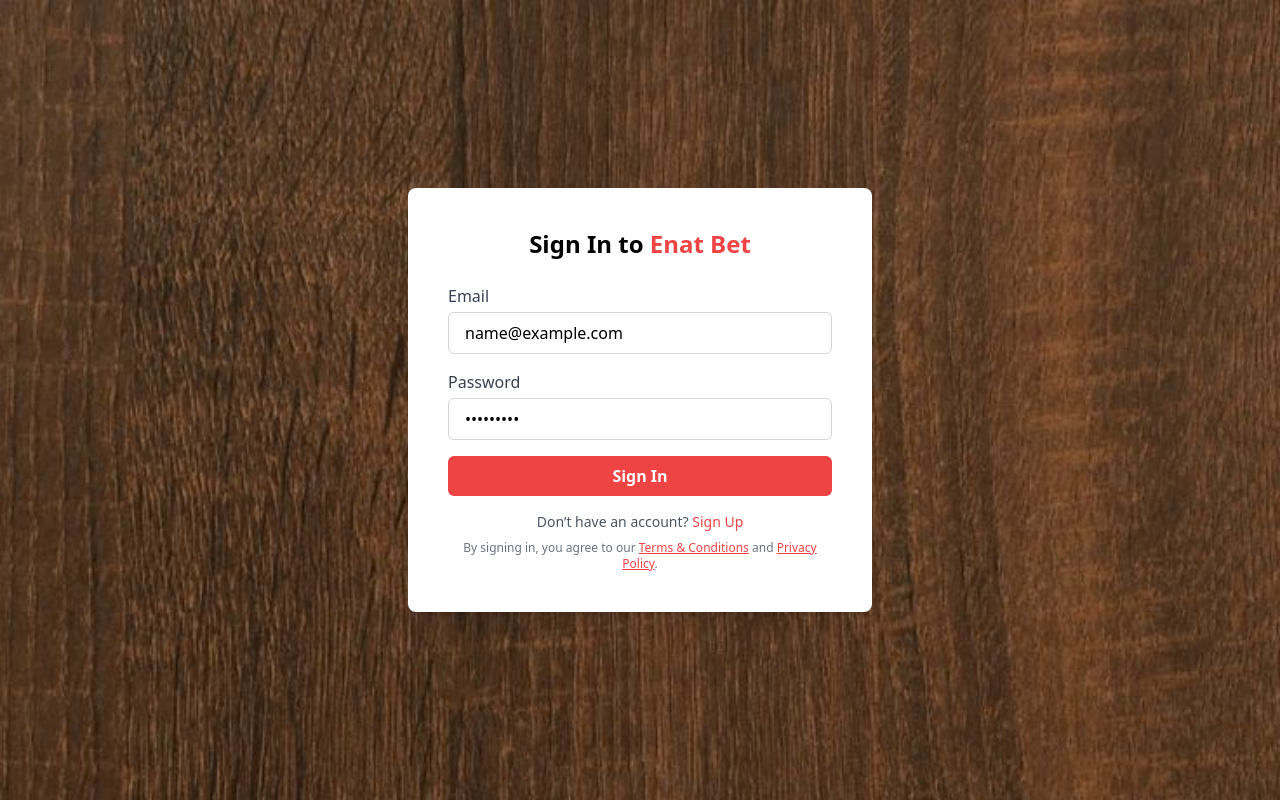
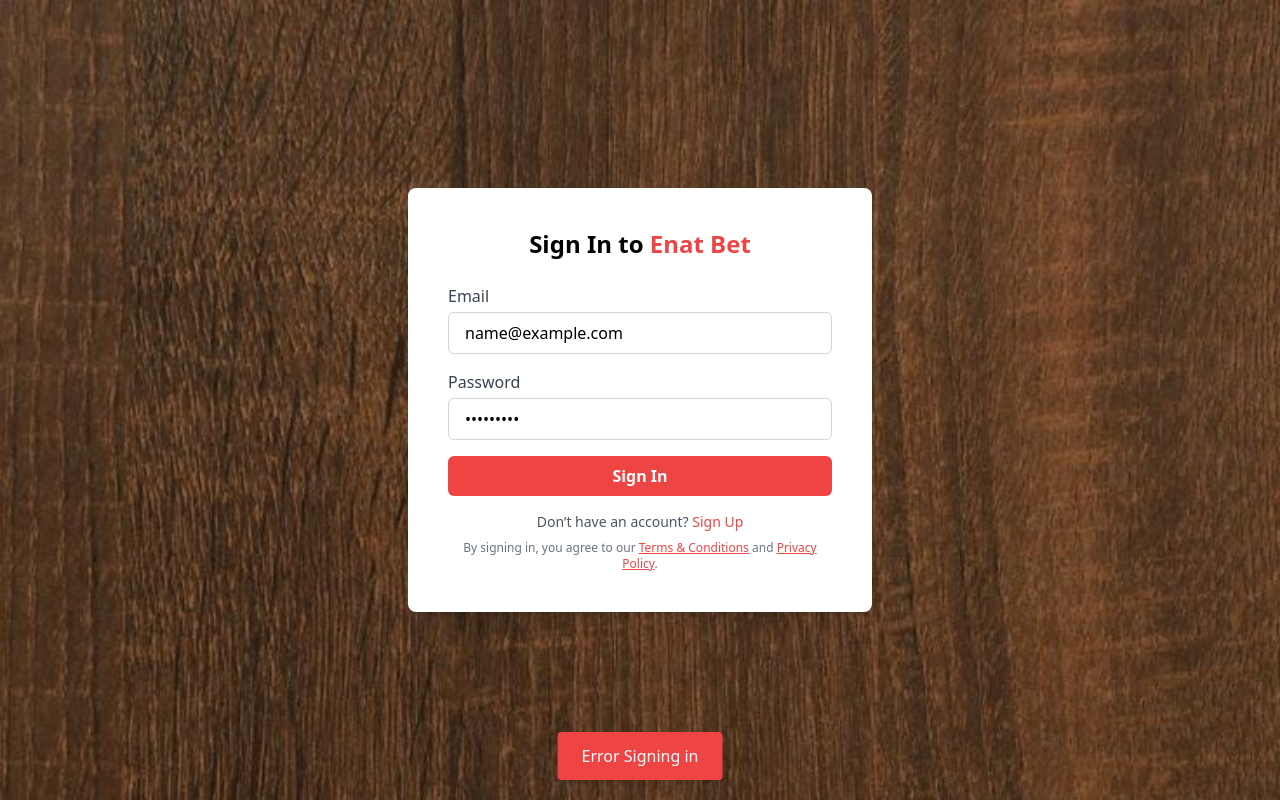
Before and after one commit to KalebAsratemedhin/EnatBet, a React (Vite) app in the folder client/: page /signin in a window 1280 px wide. Both pictures are taken after typing "name@example.com", "Sample123" into the empty fields and a click on the button "Sign In". Built offline with nearby package versions, Linux system fonts and the light colour scheme; no server answers.

Commit message:
chore: add loading spinner and snackbar

```diff
--- a/client/src/components/AuthLayout.tsx
+++ b/client/src/components/AuthLayout.tsx
@@ -16,7 +16,7 @@
         </aside>
 
         {/* Main content shifted to the right of the fixed sidebar */}
-        <main className="w-full lg:w-9/12 overflow-y-auto py-6">
+        <main className="w-full  overflow-y-auto py-6">
           <Outlet />
           <Footer />
         </main>
--- /dev/null
+++ b/client/src/components/LoadingSpinner.tsx
@@ -0,0 +1,11 @@
+import React from 'react';
+
+const LoadingSpinner: React.FC = () => {
+  return (
+    <div className="flex justify-center items-center h-full w-full">
+      <div className="w-12 h-12 border-4 border-blue-500 border-t-transparent rounded-full animate-spin"></div>
+    </div>
+  );
+};
+
+export default LoadingSpinner;
--- a/client/src/components/SigninForm.tsx
+++ b/client/src/components/SigninForm.tsx
@@ -1,10 +1,12 @@
-import React, { useEffect } from 'react';
+import React, { useEffect, useState } from 'react';
 import { useForm } from 'react-hook-form';
 import { yupResolver } from '@hookform/resolvers/yup';
 import * as yup from 'yup';
 import InputField from '../components/InputField';
 import { Link, useNavigate } from 'react-router-dom';
 import { useSigninMutation } from '../api/authApi';
+import Snackbar from './Snackbar';
+import LoadingSpinner from './LoadingSpinner';
 
 const signinSchema = yup.object().shape({
   email: yup.string().email('Invalid email').required('Email is required'),
@@ -21,8 +23,12 @@
   } = useForm<SigninFormValues>({
     resolver: yupResolver(signinSchema),
   });
-  const [signin, { isError, error, isSuccess }] = useSigninMutation();
+  const [signin, { isError, isLoading, error, isSuccess }] = useSigninMutation();
   const navigator = useNavigate();
+  const [snackbar, setSnackbar] = useState<{
+    message: string;
+    type: 'success' | 'error';
+  } | null>(null);
 
 
   const onSubmit = async (data: SigninFormValues) => {
@@ -41,11 +47,13 @@
   useEffect(() => {
     if (isError) {
       console.error('Sigin error:', error);
+      setSnackbar({ message: 'Error Signing in', type: 'error' });
     }
     if (isSuccess) {
+      setSnackbar({ message: 'Signed in', type: 'success' });
+
       const user = JSON.parse(localStorage.getItem('user') || '{}');
       navigator(`/dashboard/${user.role}`);
-      console.log('Sigin successful');
     }
   }, [isError, isSuccess, error]);
 
@@ -65,9 +73,14 @@
         </button>
         <p className="text-sm text-gray-600 mt-4 text-center">
         Don’t have an account?{' '}
+
+       {
+       isLoading ?
+        <LoadingSpinner /> :
         <Link to="/signup" className="text-red-500 hover:underline">
-          Sign Up
+            Sign Up
         </Link>
+       }
       </p>
 
       <p className="text-xs text-gray-500 mt-2 text-center">
@@ -81,6 +94,13 @@
         </a>.
       </p>
       </form>
+      {snackbar && (
+        <Snackbar
+          message={snackbar.message}
+          type={snackbar.type}
+          onClose={() => setSnackbar(null)}
+        />
+      )}
     </div>
   );
 };
--- a/client/src/components/SignupForm.tsx
+++ b/client/src/components/SignupForm.tsx
@@ -1,10 +1,12 @@
-import React, { useEffect } from 'react';
+import React, { useEffect, useState } from 'react';
 import { useForm } from 'react-hook-form';
 import { yupResolver } from '@hookform/resolvers/yup';
 import * as yup from 'yup';
 import InputField from '../components/InputField';
 import { Link, useNavigate } from 'react-router-dom';
 import { useSignupMutation } from '../api/authApi';
+import Snackbar from './Snackbar';
+import LoadingSpinner from './LoadingSpinner';
 
 const signupSchema = yup.object().shape({
   name: yup.string().required('Name is required'),
@@ -28,8 +30,12 @@
   } = useForm<SignupFormValues>({
     resolver: yupResolver(signupSchema),
   });
-  const [signup, { isError, error, isSuccess }] = useSignupMutation();
+  const [signup, { isError, isLoading, error, isSuccess }] = useSignupMutation();
   const navigator = useNavigate();
+  const [snackbar, setSnackbar] = useState<{
+      message: string;
+      type: 'success' | 'error';
+    } | null>(null);
 
   const onSubmit = async (data: SignupFormValues) => {
     console.log("signing up", data)
@@ -48,11 +54,14 @@
 
   useEffect(() => {
     if (isError) {
-      console.error('Signup error:', error);
+      setSnackbar({ message: 'Error Signing up', type: 'error' });
+
     }
     if (isSuccess) {
-      navigator("/dashboard");
-      console.log('Signup successful');
+      setSnackbar({ message: 'Signed up', type: 'success' });
+
+      const user = JSON.parse(localStorage.getItem('user') || '{}');
+      navigator(`/dashboard/${user.role}`);
     }
   }, [isError, isSuccess, error]);
 
@@ -76,9 +85,12 @@
         </button>
         <p className="text-sm text-gray-600 mt-4 text-center">
         Already have an account?{' '}
-        <Link to="/signin" className="text-red-500 hover:underline">
-          Sign In
-        </Link>
+        { isLoading ?
+          <LoadingSpinner /> :
+          <Link to="/signin" className="text-red-500 hover:underline">
+            Sign In
+          </Link>
+        }
       </p>
 
       <p className="text-xs text-gray-500 mt-2 text-center">
@@ -92,6 +104,13 @@
         </a>.
       </p>
       </form>
+      {snackbar && (
+        <Snackbar
+          message={snackbar.message}
+          type={snackbar.type}
+          onClose={() => setSnackbar(null)}
+        />
+      )}
     </div>
   );
 };
--- /dev/null
+++ b/client/src/components/Snackbar.tsx
@@ -0,0 +1,25 @@
+import React, { useEffect } from 'react';
+
+type SnackbarProps = {
+  message: string;
+  type: 'success' | 'error';
+  onClose: () => void;
+};
+
+const Snackbar: React.FC<SnackbarProps> = ({ message, type, onClose }) => {
+  useEffect(() => {
+    const timer = setTimeout(onClose, 3000);
+    return () => clearTimeout(timer);
+  }, [onClose]);
+
+  const bgColor =
+    type === 'success' ? 'bg-green-500' : 'bg-red-500';
+
+  return (
+    <div className={`fixed bottom-5 left-1/2 transform -translate-x-1/2 px-6 py-3 text-white rounded shadow-lg ${bgColor} z-50`}>
+      {message}
+    </div>
+  );
+};
+
+export default Snackbar;
```
